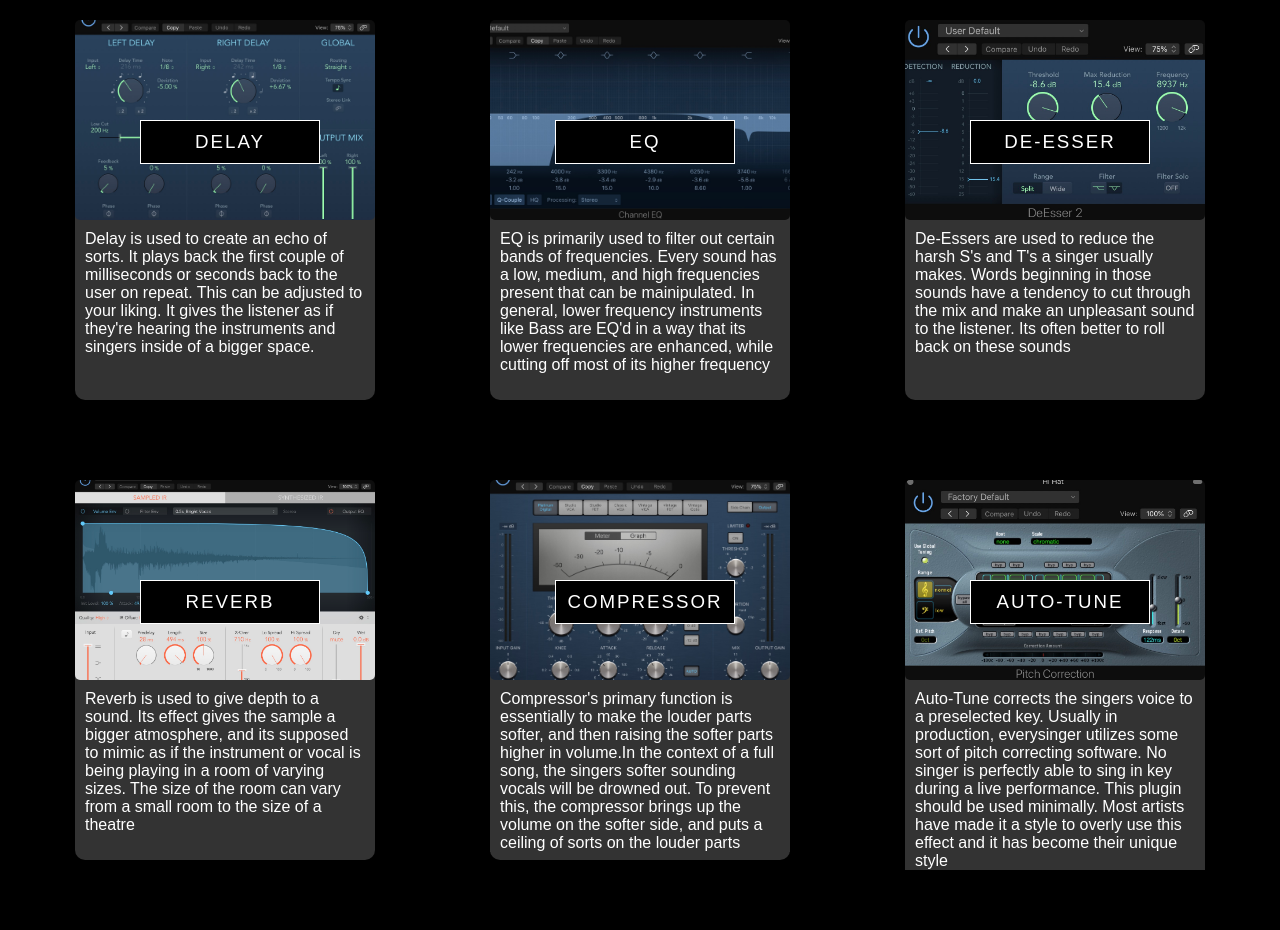
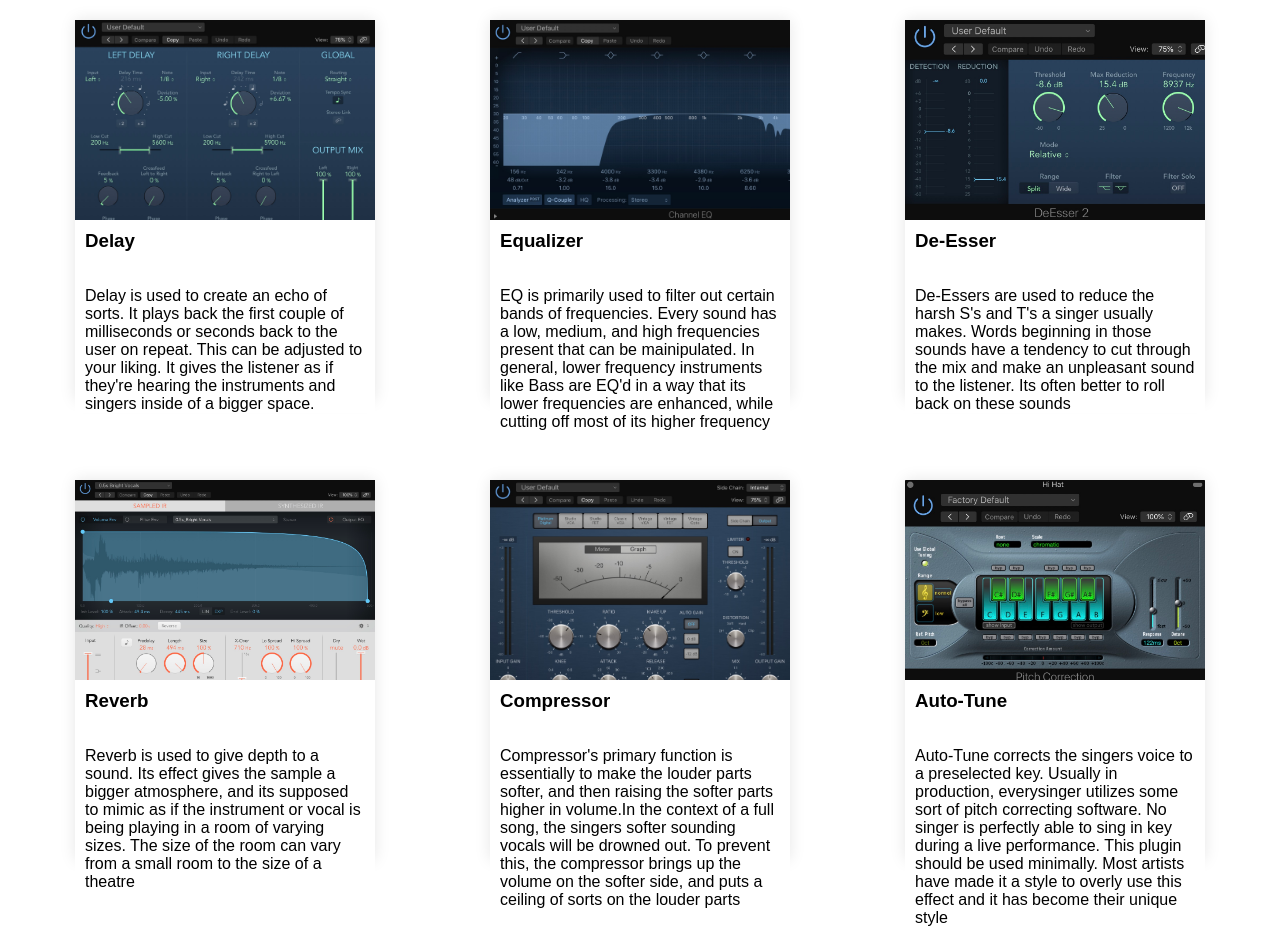
Before and after one commit to jobindnl/MusicProduction, a plain HTML site: page plugins.html in a window 1280 px wide. Shown: the part 1020-1950 px from the top of the page. Drawn offline with Linux system fonts and the light colour scheme.

Commit message:
changed theme to white for links

```diff
--- a/css/instruments.css
+++ b/css/instruments.css
@@ -2,8 +2,8 @@
   font-family: sans-serif;
   margin: 0;
   padding: 0;
-  color: white;
-  background-color: black;
+  color: black;
+  background-color: white;
   box-sizing: border-box;
 }
 
@@ -37,14 +37,14 @@
   font-size: xx-large;
   font-weight: 900;
   background: transparent;
-  color: #ededed;
+  color: white;
   cursor: pointer;
   position: absolute;
 }
 
 h1 {
   padding: 20px 10px;
-  border: 2px solid white;
+  border: 1px solid black;
   letter-spacing: 10px;
   margin: 20px 10px;
 }
@@ -65,9 +65,10 @@
 
 .slider-container {
   width: 200px;
-  border: 1px solid white;
+  /* border: 0px solid white; */
   margin: auto;
   overflow: hidden;
+  box-shadow: 0px 0px 10px rgba(0, 0, 0, 0.5);
 }
 
 .photo-drums, .photo-piano, .photo-perc, .photo-guitar{
--- a/css/plugins.css
+++ b/css/plugins.css
@@ -1,7 +1,7 @@
 * {
     font-family: sans-serif;
-    color: white;
-    background: black;
+    color: black;
+    background: white;
     box-sizing: border-box;
     margin: 0;
 }
@@ -22,7 +22,7 @@
     /* background-size: cover; */
     /* background-position: top; */
 
-    border: 2px solid white;
+    border: 2px solid black;
     /* border-image-source: linear-gradient(to top left, blue, red); */
     /* border-image-slice: 1; */
 
@@ -36,14 +36,9 @@
     font-size: 40px;
 }
 
-.grid div+p {
-    color: white;
-    background-color: rgb(51, 51, 51);
+.card p {
     padding: 10px 10px 0px 10px;
-    font-weight: 300;
-    /* color: rgb(170, 170, 170); */
-    color: white;
-
+    /* font-size: 16px; */
 }
 
 .grid {
@@ -67,60 +62,59 @@
 }
 
 .card h3 {
-    position: absolute;
-    top: 100px;
-    left: 65px;
-    border: 1px solid white;
+    /* position: absolute; */
+    /* border: 1px solid white; */
     /* border-image-source: linear-gradient(to top right, red, blue);
     border-image-slice: 1; */
-    width: 180px;
-    margin-bottom: 5px;
-    text-align: center;
-    letter-spacing: 2px;
-    font-weight: lighter;
-    padding: 10px;
+    /* width: 180px; */
+    margin-top: 10px;
+    padding-left: 10px;
+    margin-bottom: 25px;
+    /* letter-spacing: 2px; */
+    /* font-weight: lighter; */
+    /* padding: 10px; */
 }
 
 .cover {
     height: 200px;
-    border-radius: 5px;
+    /* border-radius: 5px; */
 }
 
 #EQ {
     background: url('../img/EQ.jpg');
     background-size: cover;
-    background-position: center;
+    background-position: top left;
 }
 
 #Delay {
     background: url('../img/Delay.jpg');
     background-size: cover;
-    background-position: center;
+    background-position: top left;
 }
 
 #De-Esser {
     background: url('../img/De-Esser.jpg');
     background-size: cover;
-    background-position: center;
+    background-position: top left;
 }
 
 #Reverb {
     background: url('../img/Reverb.jpg');
     background-size: cover;
-    background-position: center;
+    background-position: top left;
 }
 /* TODO fix the layout on the compressor label */
 #Compressor {
     background: url('../img/Compressor.jpg');
     background-size: cover;
-    background-position: center;
+    background-position: top left;
 }
 
 #Auto-Tune {
     background: url('../img/auto_tune.jpg');
     /* background: linear-gradient(rgba(0,0,0,0.1), rgba(0,0,0,0.9)), url('../img/auto_tune.jpg'); */
     background-size: cover;
-    background-position: center;
+    background-position: top left;
 }
 .grid img {
     width: 300px;
@@ -131,8 +125,10 @@
     margin: 40px;
     /* padding: 5px; */
     width: 300px;
+    /* outline: 2px solid magenta; */
     height: 380px;
-    background-color: rgb(51, 51, 51);
+    /* background-color: rgb(51, 51, 51); */
     border: 0px solid transparent;
-    border-radius: 10px;
+    box-shadow: 0px 0px 15px rgba(0, 0, 0, 0.1);
+    /* border-radius: 10px; */
 }
--- a/plugins.html
+++ b/plugins.html
@@ -20,33 +20,29 @@
             </div>
             <div class="grid">
                 <div class="card">
-                    <h3>DELAY</h3>
                     <div id="Delay" class="cover"></div>
-                    <!-- <img src="img/Delay.jpg" alt=""> -->
+                    <h3>Delay</h3>
                     <p>
                         Delay is used to create an echo of sorts. It plays back the first couple of milliseconds or seconds back to the user on repeat. This can be adjusted to your liking. It gives the listener as if they're hearing the instruments and singers inside of a bigger space.
                     </p>
                 </div>
                 <div class="card">
-                    <h3>EQ</h3>
                     <div id="EQ" class="cover"></div>
-                    <!-- <img src="img/EQ.jpg" alt=""> -->
+                    <h3>Equalizer</h3>
                     <p>
                         EQ is primarily used to filter out certain bands of frequencies. Every sound has a low, medium, and high frequencies present that can be mainipulated. In general, lower frequency instruments like Bass are EQ'd in a way that its lower frequencies are enhanced, while cutting off most of its higher frequency
                     </p>
                 </div>
                 <div class="card">
-                    <h3>DE-ESSER</h3>
                     <div id="De-Esser" class="cover"></div>
-                    <!-- <img src="img/De-Esser.jpg" alt=""> -->
+                    <h3>De-Esser</h3>
                     <p>
                         De-Essers are used to reduce the harsh S's and T's a singer usually makes. Words beginning in those sounds have a tendency to cut through the mix and make an unpleasant sound to the listener. Its often better to roll back on these sounds
                     </p>
                 </div>
                 <div class="card">
-                    <h3>REVERB</h3>
                     <div id="Reverb" class="cover"></div>
-                    <!-- <img src="img/EQ.jpg" alt=""> -->
+                    <h3>Reverb</h3>
                     <p>
                         Reverb is used to give depth to a sound. Its effect gives the sample a bigger atmosphere, and its supposed to mimic
                         as if the instrument or vocal is being playing in a room of varying sizes. The size of the room can vary from a small
@@ -54,9 +50,8 @@
                     </p>
                 </div>
                 <div class="card">
-                    <h3>COMPRESSOR</h3>
                     <div id="Compressor" class="cover"></div>
-                    <!-- <img src="img/EQ.jpg" alt=""> -->
+                    <h3>Compressor</h3>
                     <p>
                         Compressor's primary function is essentially to make the louder parts softer, and then raising the softer parts higher
                         in volume.In the context
@@ -65,9 +60,8 @@
                     </p>
                 </div>
                 <div class="card">
-                    <h3>AUTO-TUNE</h3>
                     <div id="Auto-Tune" class="cover"></div>
-                    <!-- <img src="img/EQ.jpg" alt=""> -->
+                    <h3>Auto-Tune</h3>
                     <p>
                         Auto-Tune corrects the singers voice to a preselected key. Usually in production, everysinger utilizes some sort of pitch
                         correcting software. No singer is perfectly able to sing in key during a live performance. This plugin should be used
```
